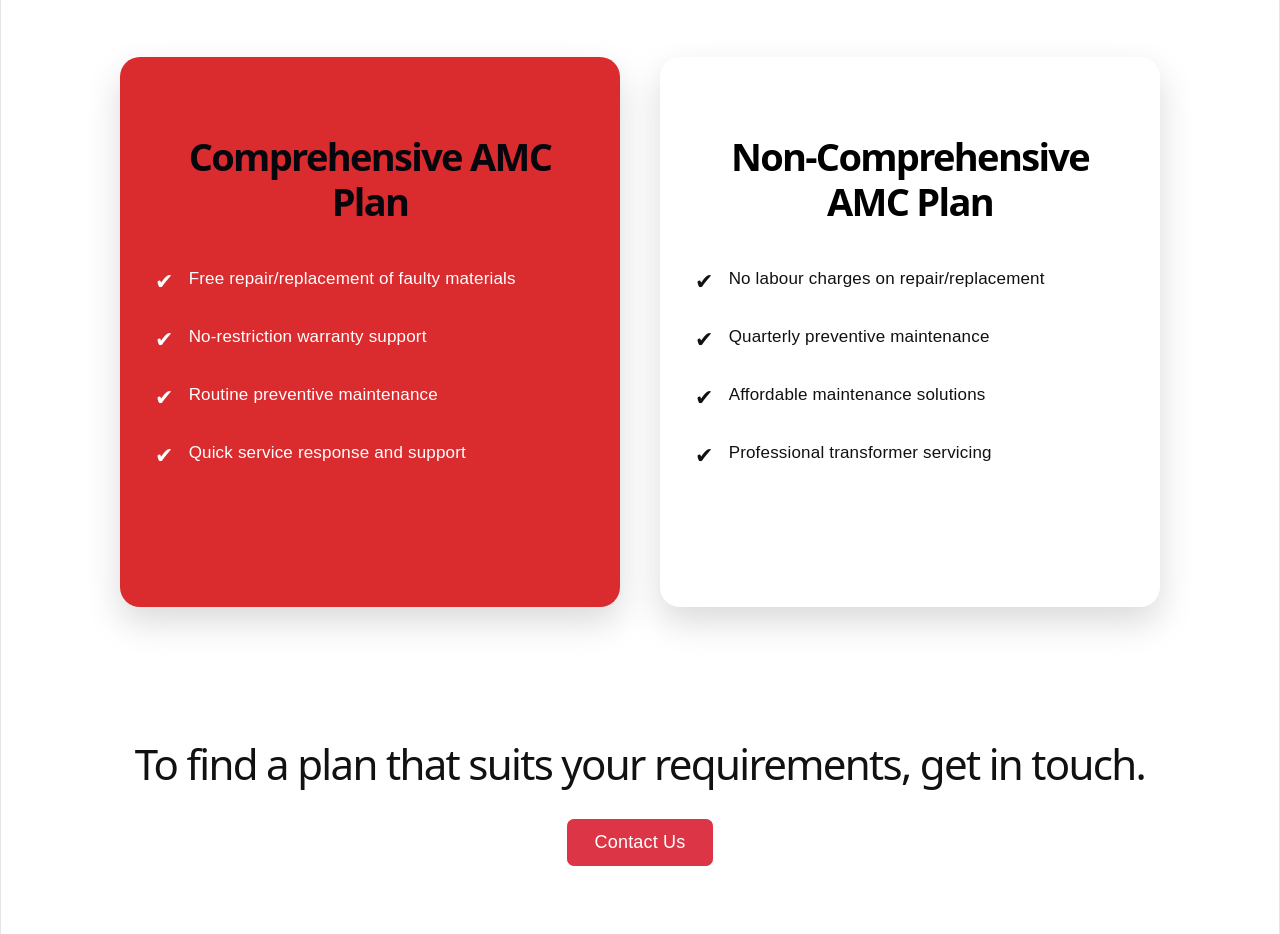
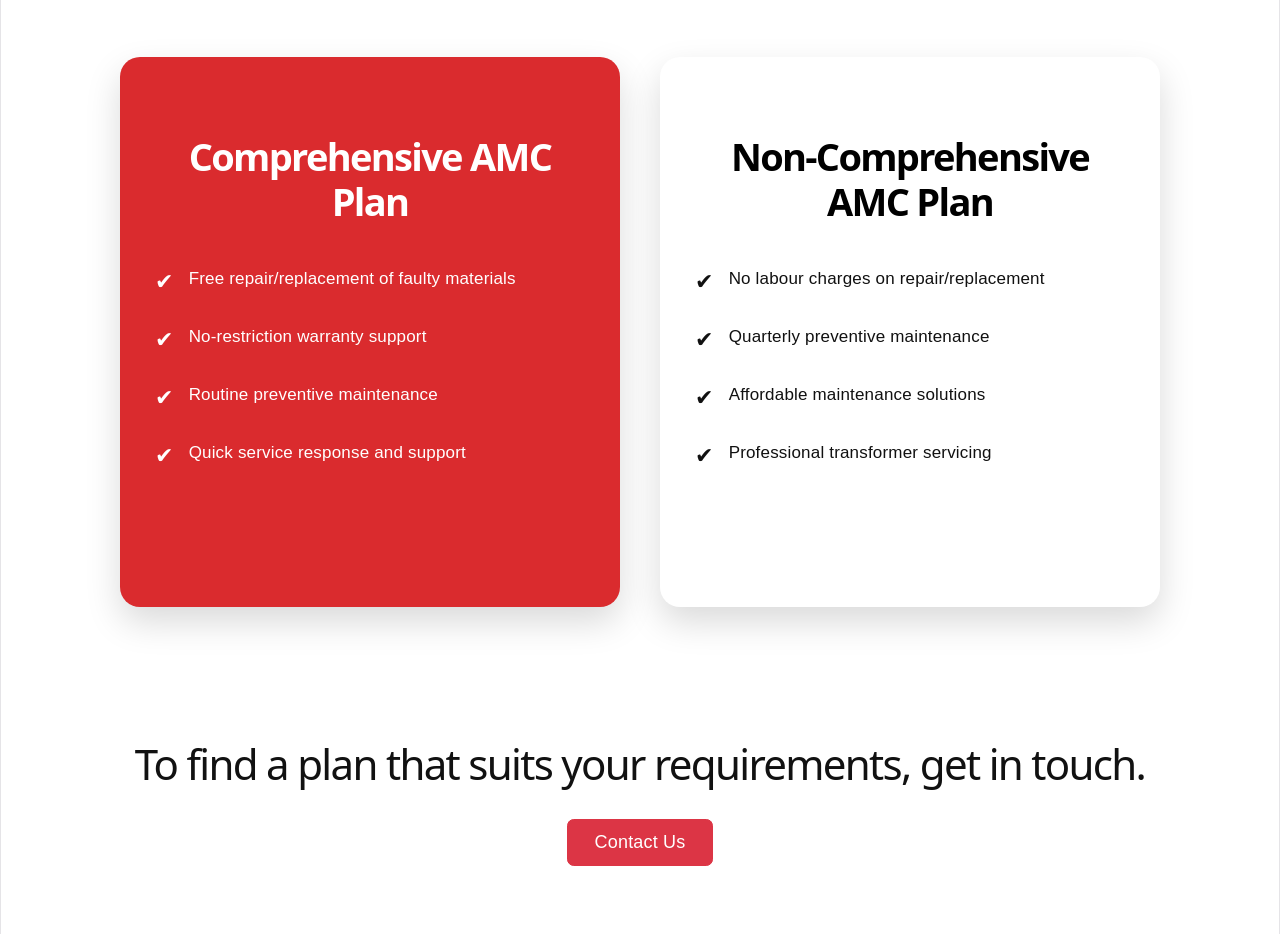
Before and after one commit to KUSHAL-HC/SR-Electricals, a React (Vite) app: page /AMC in a window 1280 px wide. Shown: the part 1160-2094 px from the top of the page. Built offline with nearby package versions, Linux system fonts and the light colour scheme.

Commit message:
changes the cors with the new versal url  and some small changes

```diff
--- a/src/components/AMC.jsx
+++ b/src/components/AMC.jsx
@@ -59,7 +59,7 @@ const AMC = () => {
         {/* CARD 1 */}
         <div className="amc-card red-card">
 
-          <h1>Comprehensive AMC Plan</h1>
+          <h1 style={{color:"white"}}>Comprehensive AMC Plan</h1>
 
           <ul>
 
```
Also changed, not shown: 1 other file (tests, documents, lock files or other folders).
